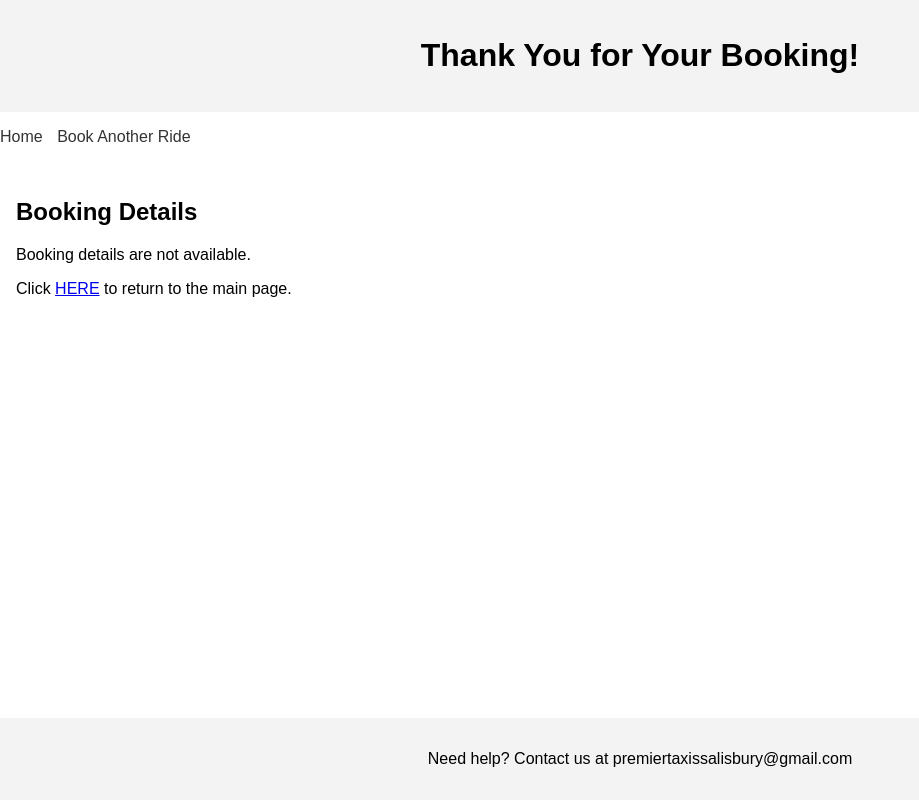
After one commit to phloreenm/taxi-booking, a Flask app: page /success in a window 1280 px wide. The commit adds this page. Shown: the whole page, without its empty margins (0-919 px from the left). Run offline with Flask 3, Linux system fonts and the light colour scheme; parts of the project's set-up code (start-up, migrations or seed data) failed here and were passed over.

Commit message:
Implemented e-mail confirmations; added success.html template page

```diff
--- a/app.py
+++ b/app.py
@@ -1,5 +1,6 @@
-from flask import Flask, render_template, request, redirect, url_for
+from flask import Flask, render_template, request, redirect, url_for, session
 from dotenv import load_dotenv
+from bson import ObjectId
 from mailing import Mailer
 from database import MongoDB
 import os
@@ -8,6 +9,11 @@ import os
 load_dotenv()
 
 app = Flask(__name__)
+
+
+# Set a secret key for the session
+app.secret_key = os.getenv('SECRET_KEY')
+
 
 # Configure Flask app for email
 app.config.update(
@@ -27,30 +33,63 @@ mongo_db_name = 'taxi_booking'  # Change as necessary
 mongodb = MongoDB(mongo_uri, mongo_db_name)
 mongodb.test_connection()  # Optional: to test MongoDB connection at startup
 
+
 @app.route('/')
 def index():
     return render_template('index.html')
+
 
 @app.route('/booking', methods=['GET', 'POST'])
 def booking():
     if request.method == 'POST':
         form_data = request.form.to_dict()
-        mongodb.insert_document('taxi_booking', form_data)  # Change collection name as necessary
+        mongodb.insert_document('taxi_booking', form_data)  # Use the correct collection name
 
-        # Send confirmation email to client
-        mailer.send_email('Booking Confirmation',
-                          app.config['MAIL_USERNAME'],
-                          [form_data['email']],
-                          "Your booking has been confirmed.")
+        # Prepare your email content
+        subject = 'Booking Confirmation'
+        sender = app.config['MAIL_USERNAME']
+        recipients = [form_data['email']]
+        text_body = "Your booking has been confirmed, " + form_data['name'] + "! Thank you for choosing us!"
+        html_body = """
+        <html>
+            <body>
+                <h1>Booking Confirmed</h1>
+                <p>Your booking has been successfully confirmed, {name}! Thank you for choosing us!</p>
+                <p>Booking details:</p>
+                <ul>
+                    <li>Name: {name}</li>
+                    <li>Email: {email}</li>
+                    <li>Phone: {pickup}</li>
+                    <li>Date: {destination}</li>
+            </body>
+        </html>
+        """.format(name=form_data['name'], email=form_data['email'], pickup=form_data['pickup'], destination=form_data['destination'])
 
-        # Send booking details to driver
-        mailer.send_email('New Booking',
-                          app.config['MAIL_USERNAME'],
-                          ['anthimosm@yahoo.com'],  # Change this to the actual driver's email
-                          f"New booking details: {form_data}")
+        try:
+            # Send the confirmation email to the client
+            mailer.send_email(subject, sender, recipients, text_body, html=html_body)
 
-        return redirect(url_for('index'))
+            # Optionally, send booking details to the driver
+            mailer.send_email('New Booking',
+                              app.config['MAIL_USERNAME'],
+                              ['premiertaxissalisbury@gmail.com'],
+                              f"New booking details: {form_data}")
+            # session['booking_details'] = form_data  # Save booking details to session
+            # Redirect to the success page if the email is sent successfully
+            return redirect(url_for('success'))
+        except Exception as e:
+            print(f"Failed to send email: {e}")
+            # Instead of redirecting, return the booking page with a JavaScript alert
+            error_message = "Failed to send email. Please try again later."
+            return render_template('booking.html', error_message=error_message)
+
     return render_template('booking.html')
+
+
+@app.route('/success')
+def success():
+    return render_template('success.html')
+
 
 if __name__ == '__main__':
     mongodb.test_connection()  # Test the MongoDB connection
--- a/mailing.py
+++ b/mailing.py
@@ -4,7 +4,9 @@ class Mailer:
     def __init__(self, app):
         self.mail = Mail(app)
 
-    def send_email(self, subject, sender, recipients, body):
+    def send_email(self, subject, sender, recipients, body, html=None):
         msg = Message(subject, sender=sender, recipients=recipients)
         msg.body = body
+        if html:
+            msg.html = html
         self.mail.send(msg)
--- a/templates/booking.html
+++ b/templates/booking.html
@@ -36,5 +36,8 @@
     <footer>
         <p>Need help? Contact us at info@ourtaxicompany.com</p>
     </footer>
+    <!-- {% if error_message %}
+        <script>alert("{{ error_message }}");</script>
+    {% endif %} -->
 </body>
 </html>
--- /dev/null
+++ b/templates/success.html
@@ -0,0 +1,35 @@
+<!DOCTYPE html>
+<html lang="en">
+<head>
+    <meta charset="UTF-8">
+    <meta name="viewport" content="width=device-width, initial-scale=1.0">
+    <title>Booking Success</title>
+    <link rel="stylesheet" href="{{ url_for('static', filename='styles.css') }}">
+</head>
+<body>
+    <header>
+        <h1>Thank You for Your Booking!</h1>
+    </header>
+    <nav>
+        <ul>
+            <li><a href="{{ url_for('index') }}">Home</a></li>
+            <li><a href="{{ url_for('booking') }}">Book Another Ride</a></li>
+        </ul>
+    </nav>
+    <main>
+        <h2>Booking Details</h2>
+        {% if session['booking_details'] %}
+        <p><strong>Name:</strong> {{ session['booking_details']['name'] }}</p>
+        <p><strong>Email:</strong> {{ session['booking_details']['email'] }}</p>
+        <p><strong>Pickup Location:</strong> {{ session['booking_details']['pickup'] }}</p>
+        <p><strong>Destination:</strong> {{ session['booking_details']['destination'] }}</p>
+        {% else %}
+        <p>Booking details are not available.</p>
+        {% endif %}
+        <p>Click <a href="{{ url_for('index') }}">HERE</a> to return to the main page.</p>
+    </main>
+    <footer>
+        <p>Need help? Contact us at premiertaxissalisbury@gmail.com</p>
+    </footer>
+</body>
+</html>
```
